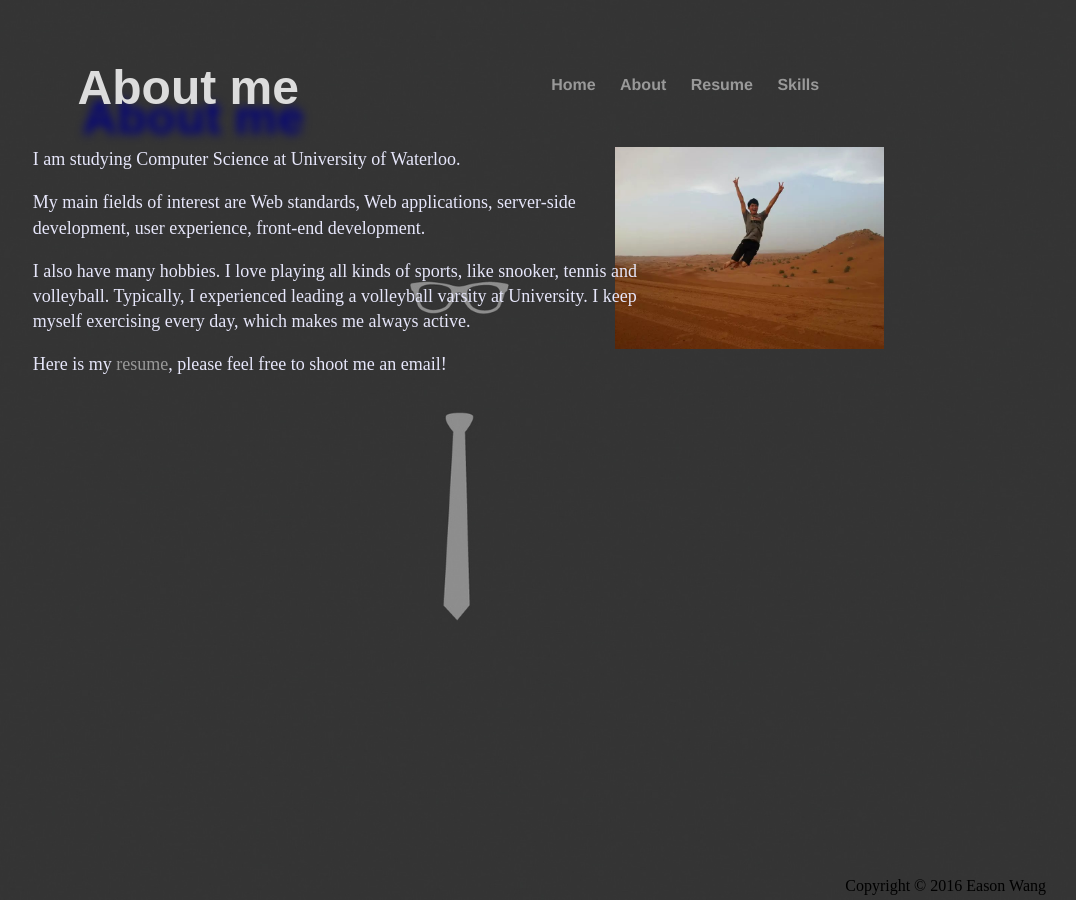
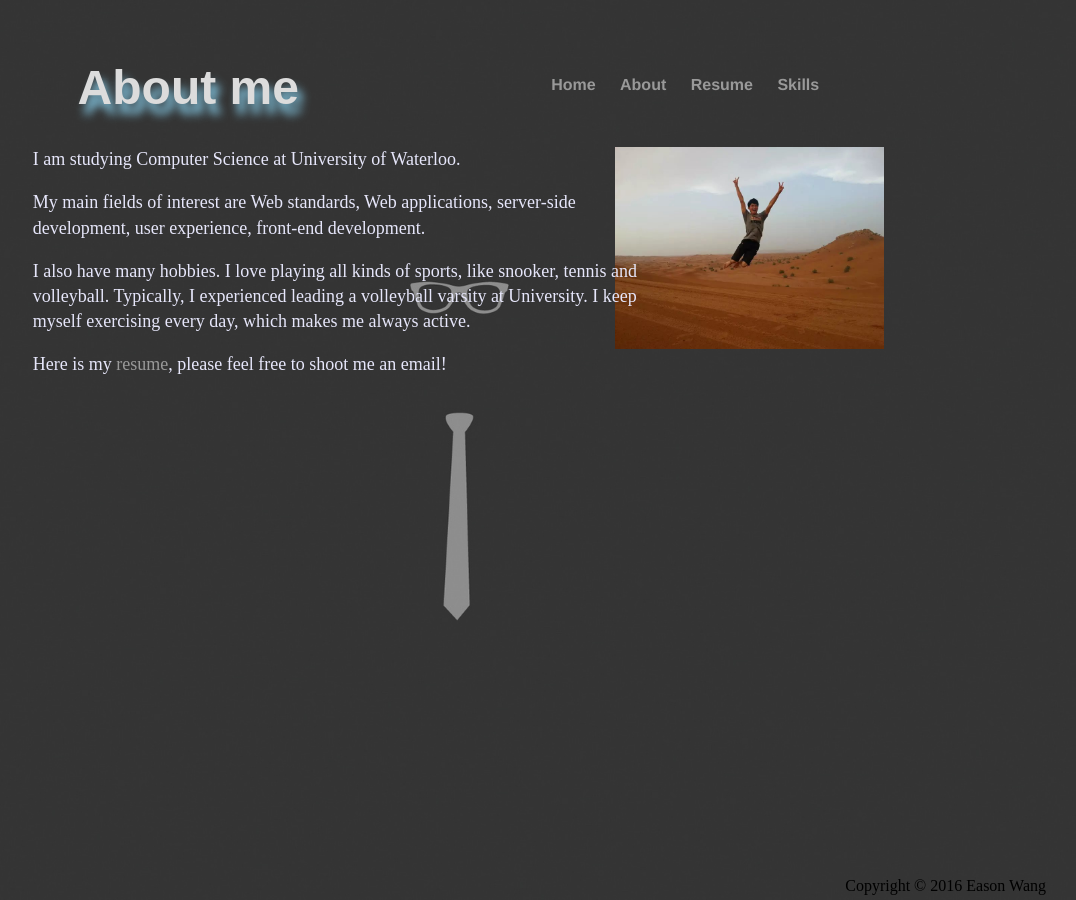
Before and after one commit to Eason666/Easonwang.github.io, a Jekyll site: the page built from about/index.html, in a window 1280 px wide. Shown: the whole page, without its empty margins (204-1280 px from the left). Built offline with Jekyll 4.4.1, drawn with Linux system fonts in a browser that asks for light colours.

Commit message:
Update main.css

```diff
--- a/css/main.css
+++ b/css/main.css
@@ -89,7 +89,7 @@ ul.posts li {
 	position:relative;
 	top: 20%;
 	left: 10%;
-	text-shadow: 5px 30px 10px #000080;
+	text-shadow: 5px 10px 10px #87CEEB;
 	font-family: 'Montserrat', sans-serif;
 }
 
@@ -110,7 +110,7 @@ ul.posts li {
 #skills{
 	color:#DCDCDC;
 	left: 5%;
-	text-shadow: 5px 30px 10px #000080;
+	text-shadow: 5px 10px 10px #87CEEB;
 	text-align: left;
 	font-family: 'Montserrat', sans-serif;
 }
```
